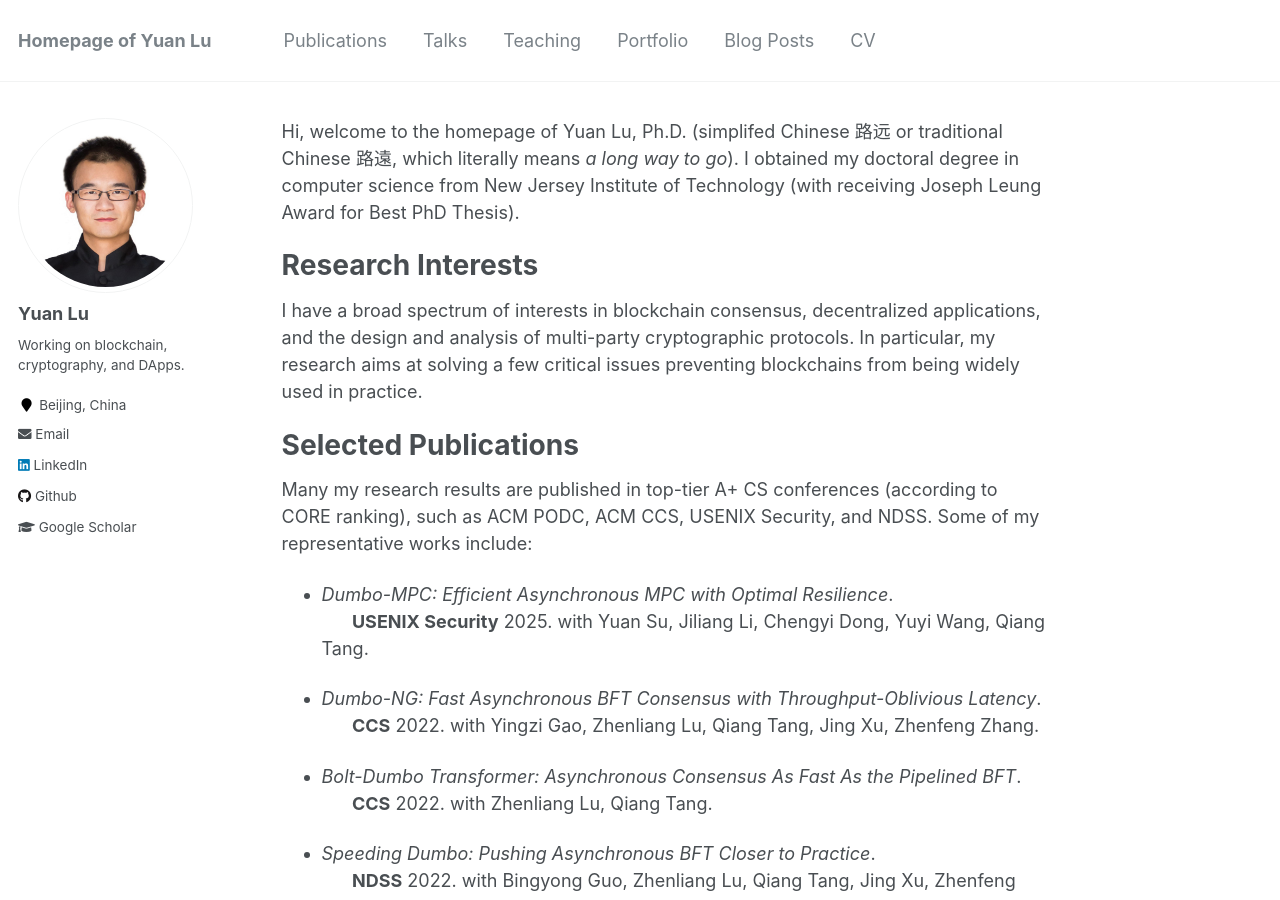
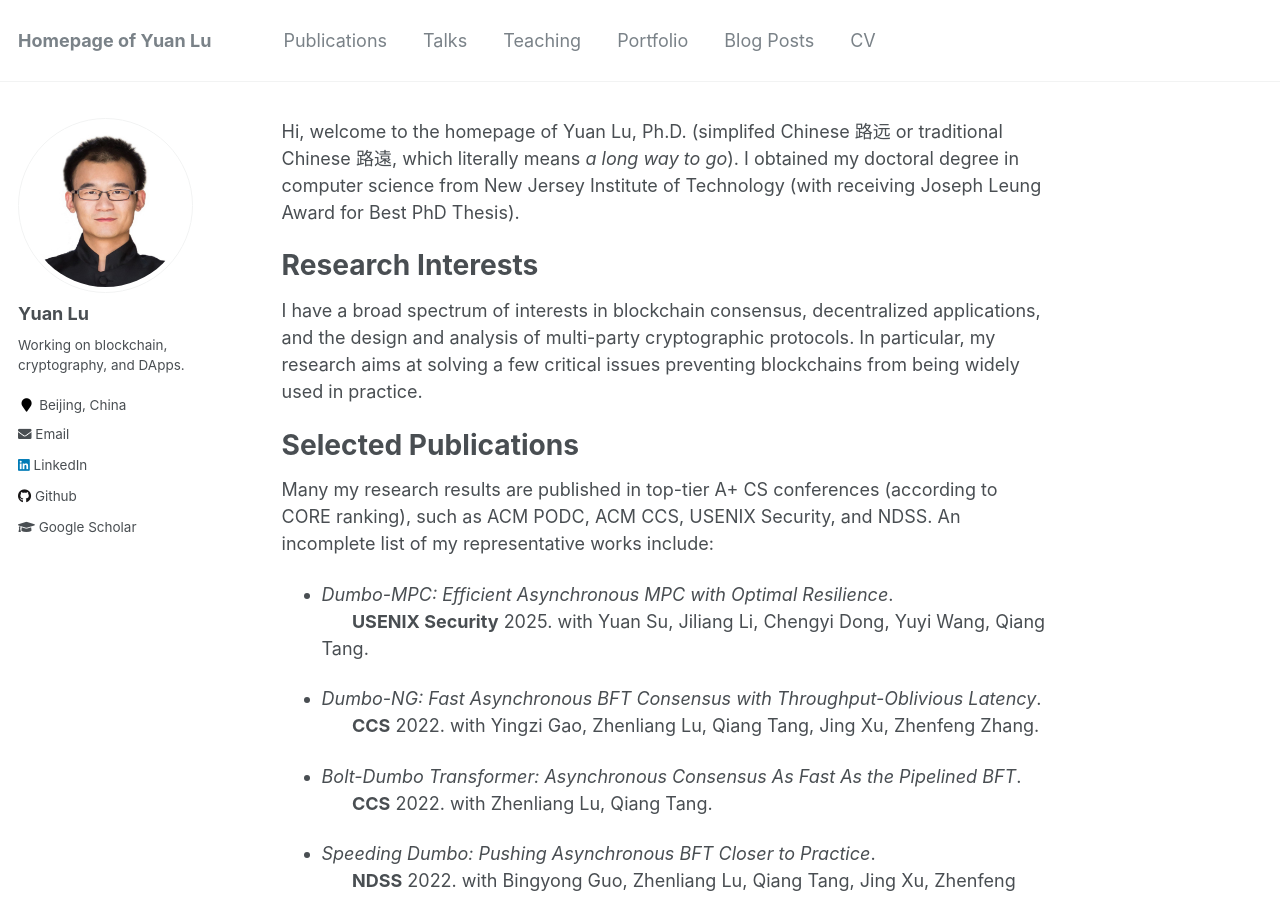
Before and after one commit to yylluu/yylluu.github.io, a Jekyll site: the page built from _pages/about.md, in a window 1280 px wide and 900 px high. Built offline with Jekyll 4.4.1, drawn with Linux system fonts in a browser that asks for light colours.

Commit message:
Update about.md

```diff
--- a/_pages/about.md
+++ b/_pages/about.md
@@ -21,7 +21,7 @@ I have a broad spectrum of interests in blockchain consensus, decentralized appl
 Selected Publications
 ======
 
-Many my research results are published in top-tier A+ CS conferences (according to CORE ranking), such as ACM PODC, ACM CCS, USENIX Security, and NDSS. Some of my representative works include:
+Many my research results are published in top-tier A+ CS conferences (according to CORE ranking), such as ACM PODC, ACM CCS, USENIX Security, and NDSS. An incomplete list of my representative works include:
 
 - *Dumbo-MPC: Efficient Asynchronous MPC with Optimal Resilience*.
      &nbsp; &nbsp; &nbsp; **USENIX Security** 2025. with Yuan Su, Jiliang Li, Chengyi Dong, Yuyi Wang, Qiang Tang.
```
